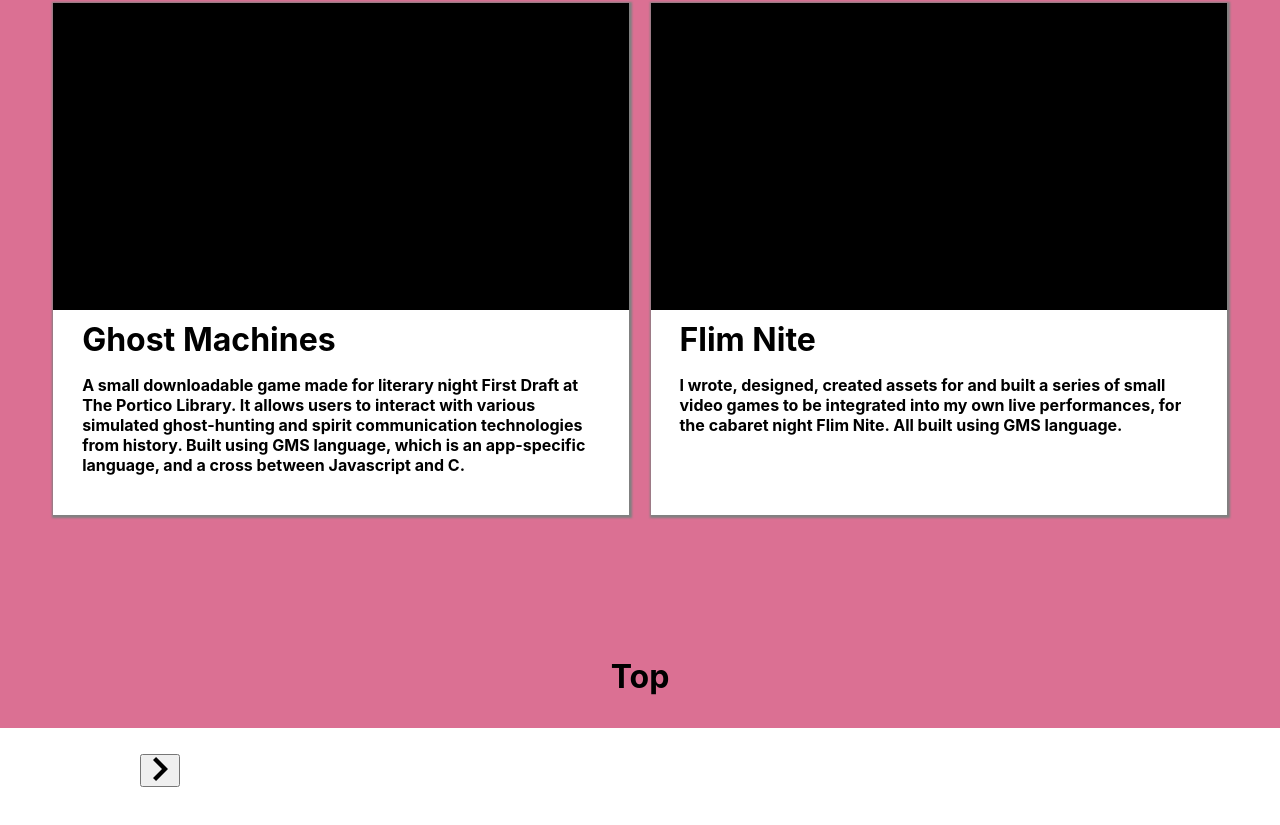
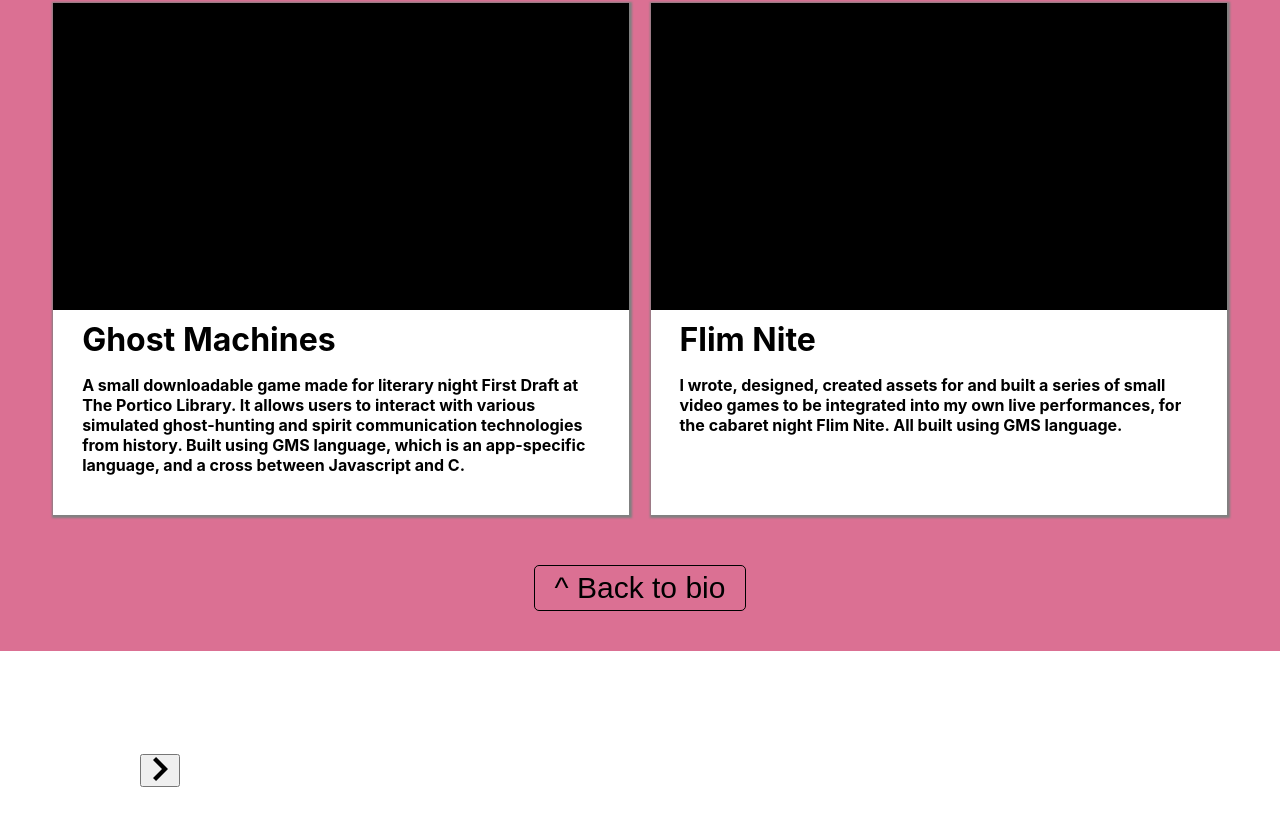
Before and after one commit to joecooper1/pf, a React (Create React App) app: page / in a window 1280 px wide. Shown: the part 1872-2697 px from the top of the page. Built offline with nearby package versions, Linux system fonts and the light colour scheme.

Commit message:
style back to top button

```diff
--- a/src/components/ProjectBox.js
+++ b/src/components/ProjectBox.js
@@ -1,6 +1,6 @@
 import React from "react";
 
-import { Box, PortfolioTitle, Portfolio } from "../styles/Projects";
+import { Box, PortfolioTitle, Portfolio, BackToTopButton } from "../styles/Projects";
 import Project from "./Project";
 
 import { projectData } from "../data/projectData";
@@ -14,7 +14,7 @@ export default function ProjectBox(props) {
           return <Project dimensions={props} data={data} key={data.name} />;
         })}
       </Box>
-      <p onClick={props.scrollToBio} >Top</p>
+      <BackToTopButton onClick={props.scrollToBio} >^{"\n"}Back to bio</BackToTopButton>
     </Portfolio>
   );
 }
--- a/src/styles/Projects.js
+++ b/src/styles/Projects.js
@@ -17,7 +17,7 @@ export const Portfolio = styled.div`
 export const Box = styled.ul`
   width: ${(props) => `${props.dimensions.width * 0.95}px`};
   min-height: 150px;
-  margin-bottom: 100px;
+  margin-bottom: 40px;
   margin-left: 0px;
   padding-left: 0px;
   padding-bottom: 10px;
@@ -131,6 +131,16 @@ export const Text = styled.p`
   }};
 `;
 
+export const BackToTopButton = styled.button`
+  background-color: rgba(0, 0, 0, 0);
+  border: 1px solid black;
+  border-radius: 5px;
+  margin-top: 0;
+  margin-bottom: 40px;
+  font-size: 30px;
+  padding: 5px 20px 5px 20px;
+`;
+
 export function GithubLink() {
   return (
     <FaGithub
```
